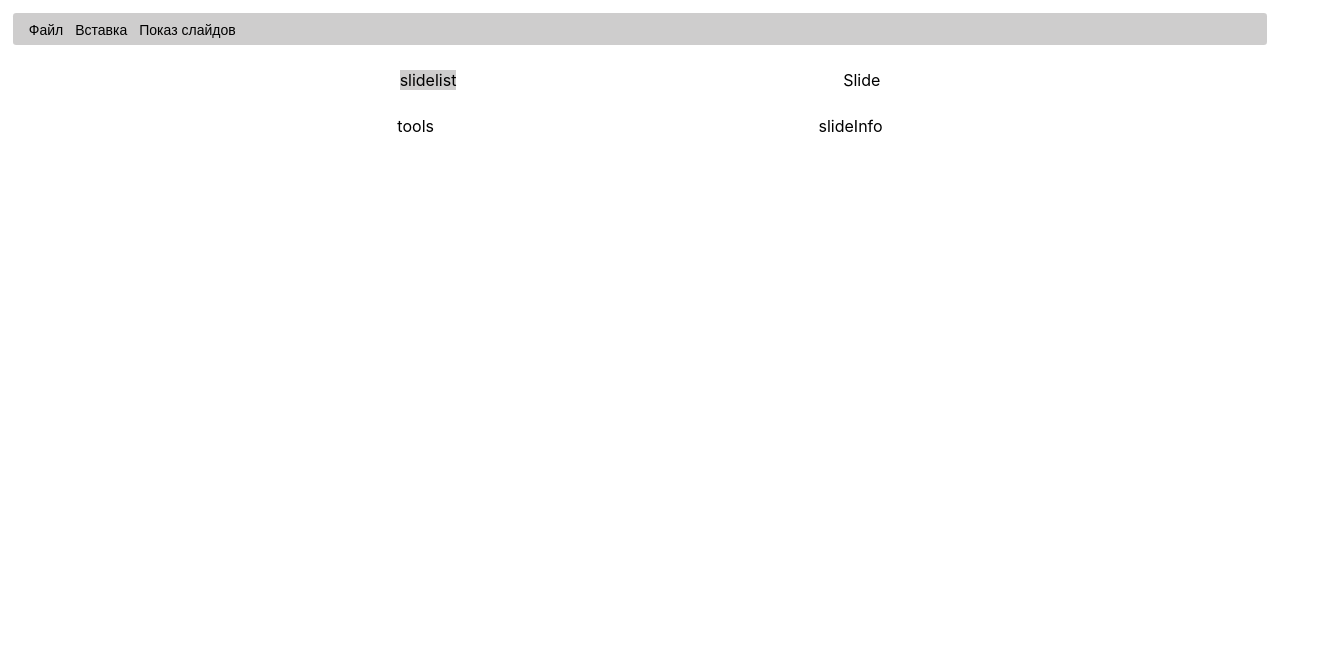
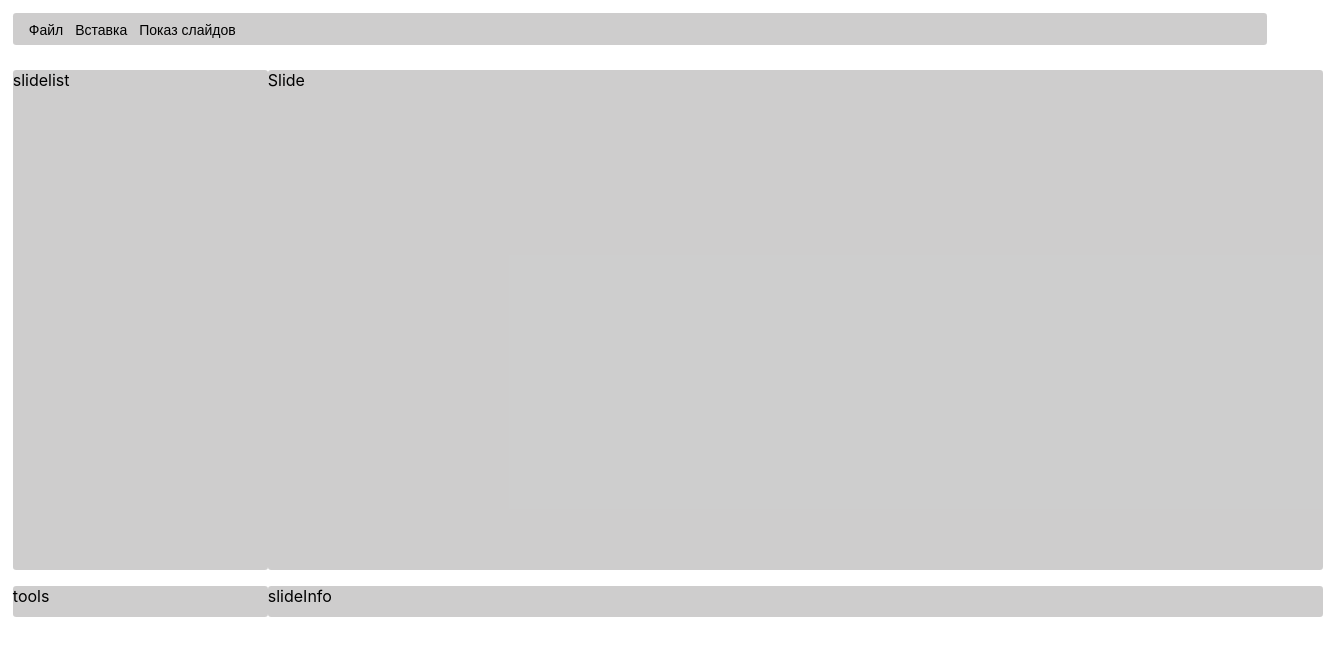
Before and after one commit to pklgn/project-os, a React (Create React App) app: page / in a window 1280 px wide. Shown: the top 656 px of the page, 1323 px wide, since content can reach past the window. Built offline with nearby package versions, Linux system fonts and the light colour scheme.

Commit message:
фикс: стили

```diff
--- a/public/index.html
+++ b/public/index.html
@@ -3,7 +3,7 @@
   <head>
     <meta charset="utf-8" />
     <link rel="icon" href="%PUBLIC_URL%/favicon.ico" />
-    <meta name="viewport" content="width=device-width, initial-scale=1" />
+    <meta name="viewport" content="width=device-width, initial-scale=1, user-scalable=no" />
     <meta name="theme-color" content="#000000" />
     <meta
       name="description"
--- a/src/App.css
+++ b/src/App.css
@@ -8,11 +8,30 @@
   flex-direction: column;
 }
 
+.slides-list, .slide, .slides-list-tools, .slide-info {
+  background-color: rgba(190, 189, 189, 0.75);
+  border-radius: 0.2rem;
+}
+
 .slides-list {
-  background-color: rgba(190, 189, 189, 0.75);
-  min-width: 255 px;
-  min-height: 500 px;
-  border-radius: 0.2 rem;
+  min-width: 255px;
+  min-height: 500px;
+}
+
+.slide {
+  min-width: 1055px;
+  min-height: 500px;
+}
+
+.slides-list-tools {
+  min-width: 255px;
+  margin-top: -10px;
+}
+
+.slide-info {
+  margin-top: -10px;
+  min-width: 1055px;
+  min-height: 31px;
 }
 
 .center, .bottom {
@@ -20,5 +39,5 @@
   display: flex;
   flex-direction: row;
   flex-wrap: nowrap;
-  justify-content: space-evenly;
+  justify-content: space-between;
 }
```
